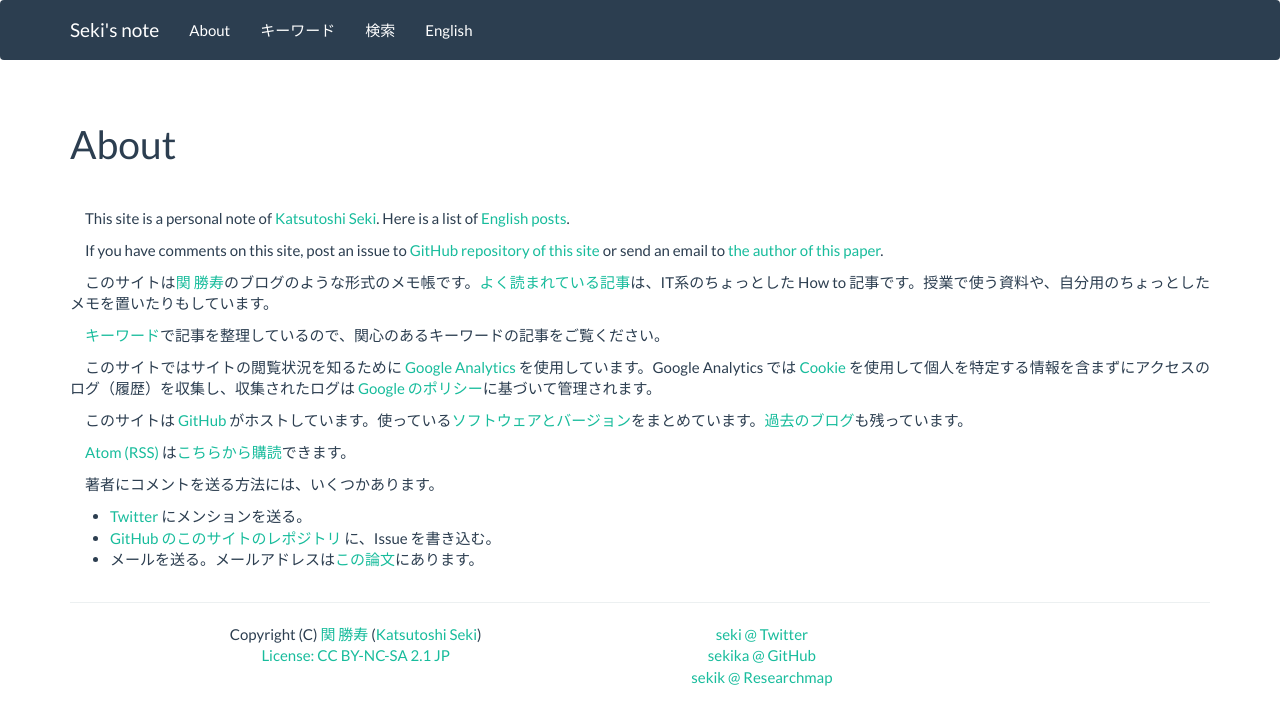
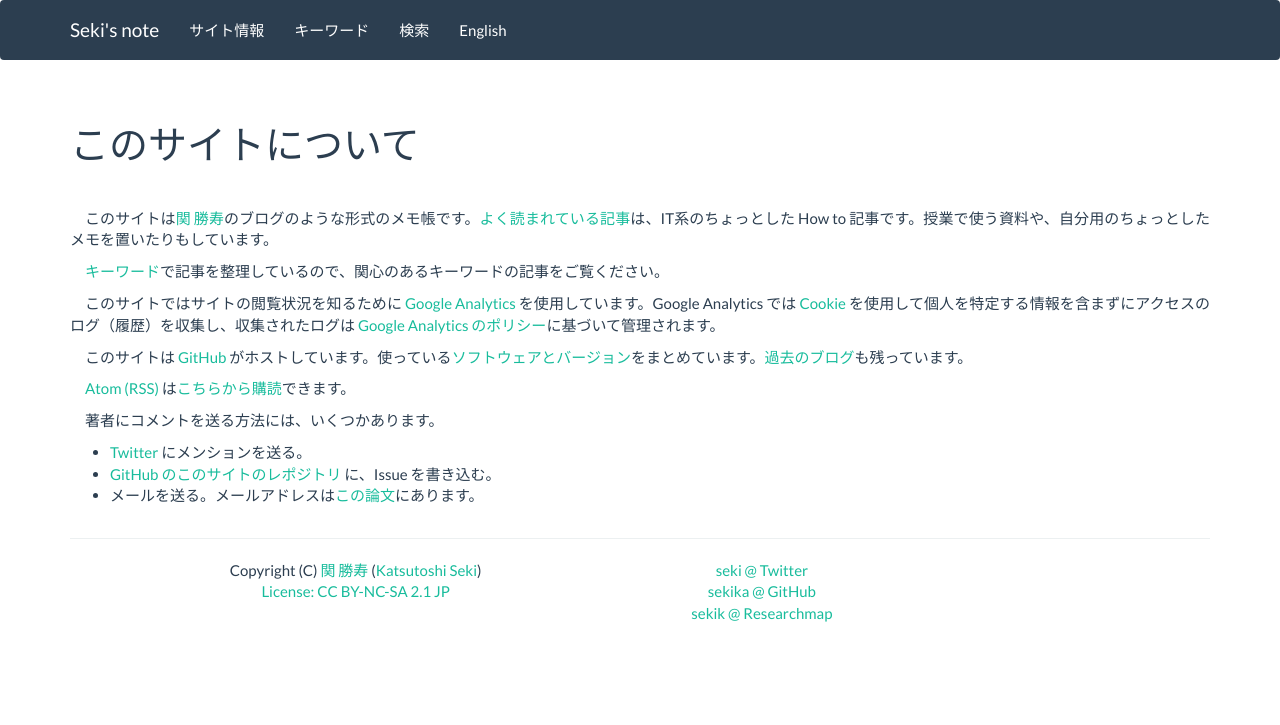
Before and after one commit to sekika/sekika.github.io, a Jekyll site: the page built from about.md, in a window 1280 px wide. Shown: the top 725 px of the page. Built offline with Jekyll 4.4.1, drawn with Linux system fonts in a browser that asks for light colours; nearby versions of some CDN libraries.

Commit message:
About page in English

```diff
--- a/_includes/header-en.html
+++ b/_includes/header-en.html
@@ -14,7 +14,7 @@
 
     <div class="collapse navbar-collapse" id="mynavbar-content">
       <ul class="nav navbar-nav">
-        <li><a href="{{ "/about/" | prepend: site.baseurl }}">About</a></li>
+        <li><a href="{{ "/en/about/" | prepend: site.baseurl }}">About</a></li>
         <li><a href="{{ "/tags/english/index.html" | prepend: site.baseurl }}">English</a></li>
       </ul>
     </div>
--- a/_includes/header.html
+++ b/_includes/header.html
@@ -14,7 +14,7 @@
 
     <div class="collapse navbar-collapse" id="mynavbar-content">
       <ul class="nav navbar-nav">
-        <li><a href="{{ "/about/" | prepend: site.baseurl }}">About</a></li>
+        <li><a href="{{ "/about/" | prepend: site.baseurl }}">サイト情報</a></li>
         <li><a href="{{ "/tags/" | prepend: site.baseurl }}">キーワード</a></li>
         <li><a href="{{ "/search/" | prepend: site.baseurl }}">検索</a></li>
         <li><a href="{{ "/tags/english/index.html" | prepend: site.baseurl }}">English</a></li>
--- a/about.md
+++ b/about.md
@@ -1,18 +1,13 @@
 ---
 layout: page
-title: About
+title: このサイトについて
 permalink: /about/
 ---
-
-This site is a personal note of {{ site.author-en }}. Here is a list of <a href="http://sekika.github.io/tags/english/index.html">English posts</a>.
-
-If you have comments on this site, post an issue to <a href="https://github.com/sekika/sekika.github.io">GitHub repository of this site</a> or send an email to <a href="http://www.sciencedirect.com/science/article/pii/S0016706115000622">the author of this paper</a>.
-
 このサイトは{{ site.author }}のブログのような形式のメモ帳です。[よく読まれている記事]({% post_url 2017-05-04-popular %})は、IT系のちょっとした How to 記事です。授業で使う資料や、自分用のちょっとしたメモを置いたりもしています。
 
 <a href="{{ "/tags/" | prepend: site.baseurl }}">キーワード</a>で記事を整理しているので、関心のあるキーワードの記事をご覧ください。
 
-このサイトではサイトの閲覧状況を知るために [Google Analytics](https://www.google.com/intl/ja/analytics/) を使用しています。Google Analytics では [Cookie](https://ja.wikipedia.org/wiki/HTTP_cookie) を使用して個人を特定する情報を含まずにアクセスのログ（履歴）を収集し、収集されたログは [Google のポリシー](https://www.google.com/intl/ja/policies/privacy/)に基づいて管理されます。
+このサイトではサイトの閲覧状況を知るために [Google Analytics](https://www.google.com/intl/ja/analytics/) を使用しています。Google Analytics では [Cookie](https://ja.wikipedia.org/wiki/HTTP_cookie) を使用して個人を特定する情報を含まずにアクセスのログ（履歴）を収集し、収集されたログは [Google Analytics のポリシー](https://support.google.com/analytics/answer/6004245)に基づいて管理されます。
 
 このサイトは [GitHub](https://github.com/) がホストしています。使っている[ソフトウェアとバージョン]({% post_url 2017-05-02-version %})をまとめています。[過去のブログ]({% post_url 2015-10-11-old-blog %})も残っています。
 
```
Also changed, not shown: _layouts/page-en.html (added, +14 -0 lines), about-en.md (added, +10 -0 lines).
